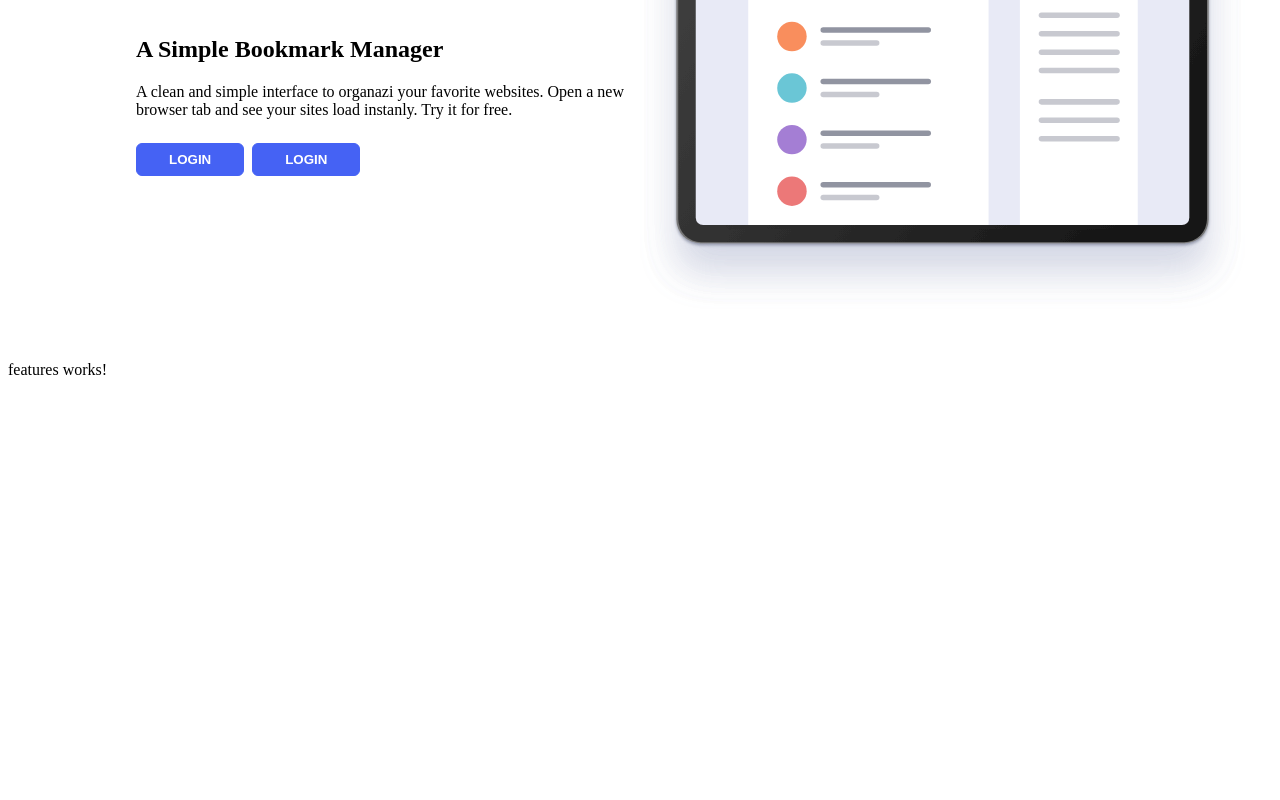
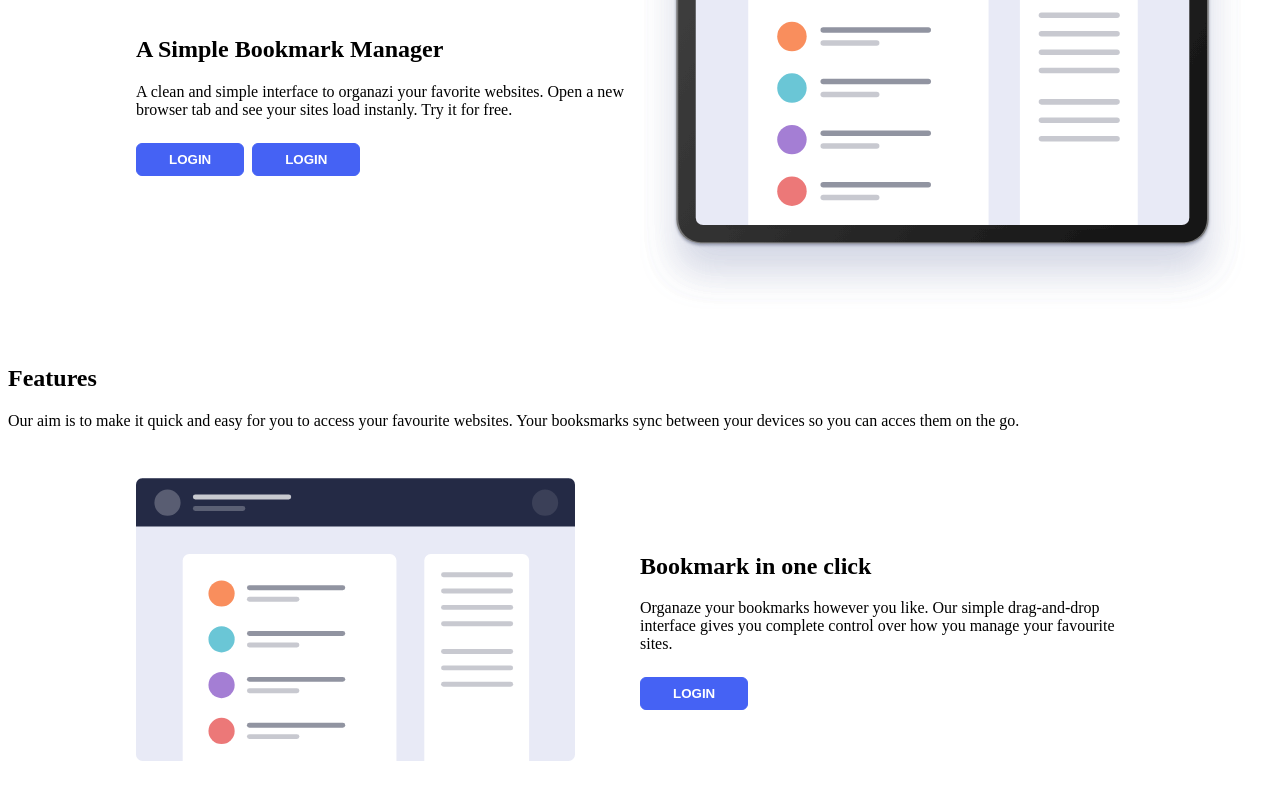
Before and after one commit to VictorGonPe/Angular-Bookmark, an Angular app: page / in a window 1280 px wide. Shown: the part 242-1042 px from the top of the page. Before the commit the page ends 800 px from the top, so only its background shows below. Built offline with nearby package versions, Linux system fonts and the light colour scheme.

Commit message:
wip: adding selector in the section feature

```diff
--- a/src/app/components/features/features.component.html
+++ b/src/app/components/features/features.component.html
@@ -1 +1,19 @@
-<p>features works!</p>
+<section class="featuresContainer">
+    <div class="features">
+        <h2>Features</h2>
+        <p>Our aim is to make it quick and easy for you to access your favourite websites. Your booksmarks sync between your devices so you can acces them on the go.</p>
+
+    </div>
+
+    <div class="dynamic-section">
+        <div class="imageFeature">
+            <img src="assets/img/illustration-features-tab-1.svg">
+        </div>
+        <div class="section-two">
+            <h2>Bookmark in one click</h2>
+            <p>Organaze your bookmarks however you like. Our simple drag-and-drop interface gives you complete control
+                over how you manage your favourite sites.</p>
+            <div class="buttonManager"><app-button></app-button></div>
+        </div>
+    </div>
+</section>
--- a/src/app/components/features/features.component.scss
+++ b/src/app/components/features/features.component.scss
@@ -0,0 +1,23 @@
+.dynamic-section {
+    display: flex;
+    align-items: center;
+    justify-content: space-between;
+    padding: 2rem 8rem;
+}
+
+
+
+.section-two {
+    max-width: 50%;
+    padding-left: 1rem;
+}
+
+img{
+    width: 90%;
+}
+
+.buttonManager {
+    display: flex;
+    gap: 0.5rem;
+    padding-top: 0.5rem;
+}
--- a/src/app/components/features/features.component.ts
+++ b/src/app/components/features/features.component.ts
@@ -1,11 +1,14 @@
 import { Component } from '@angular/core';
+import { ButtonComponent } from '../button/button.component';
 
 @Component({
   selector: 'app-features',
-  imports: [],
+  imports: [ButtonComponent],
   templateUrl: './features.component.html',
   styleUrl: './features.component.scss'
 })
 export class FeaturesComponent {
 
+  //featuresSelector : {nameSelect: string, urlImage:}
+
 }
--- a/src/app/components/s-b-manager/s-b-manager.component.ts
+++ b/src/app/components/s-b-manager/s-b-manager.component.ts
@@ -1,5 +1,5 @@
 import { Component } from '@angular/core';
-import { ButtonComponent } from "../button/button.component";
+import { ButtonComponent } from '../button/button.component';
 
 @Component({
   selector: 'app-s-b-manager',
```
